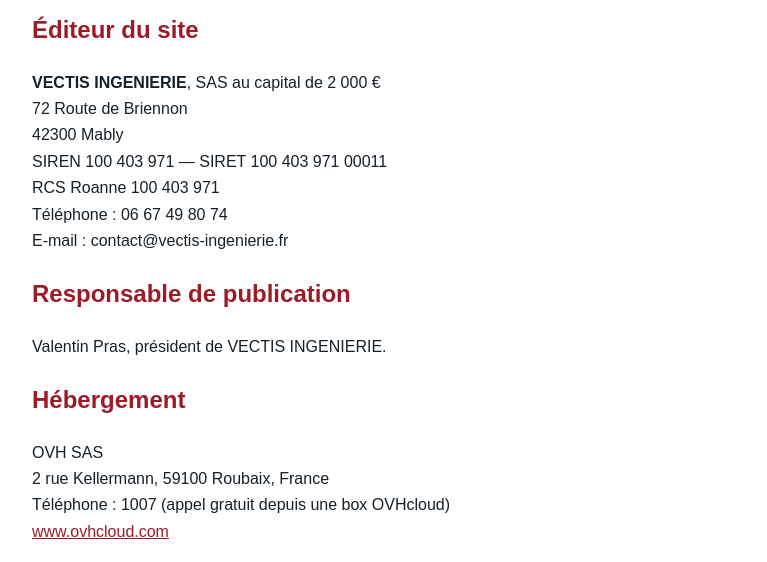
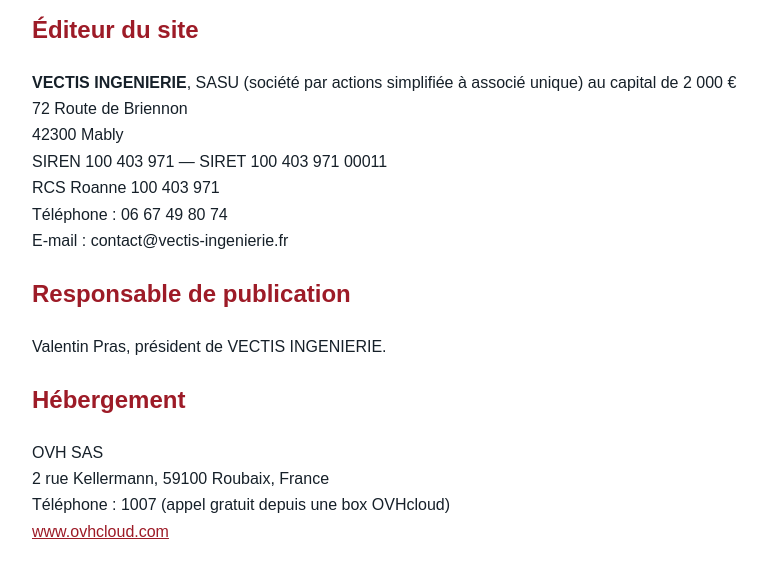
Before and after one commit to Saumureur/VECTIS-INGENIERIE-EXPO, a plain HTML site: page mentions-legales.html in a window 1280 px wide. Shown: the part 218-780 px from the top of the page, without its empty margins (183-950 px from the left). Drawn offline with Linux system fonts and the light colour scheme.

Commit message:
Corrige la forme juridique : SASU (associé unique) et non SAS, conformément au Kbis

```diff
--- a/mentions-legales.html
+++ b/mentions-legales.html
@@ -15,7 +15,7 @@
 <p><a href="index.html">← Retour au site</a></p>
 <h1>Mentions légales</h1>
 <h2>Éditeur du site</h2>
-<p><strong>VECTIS INGENIERIE</strong>, SAS au capital de 2 000 €<br>72 Route de Briennon<br>42300 Mably<br>SIREN 100 403 971 — SIRET 100 403 971 00011<br>RCS Roanne 100 403 971<br>Téléphone : 06 67 49 80 74<br>E-mail : contact@vectis-ingenierie.fr</p>
+<p><strong>VECTIS INGENIERIE</strong>, SASU (société par actions simplifiée à associé unique) au capital de 2 000 €<br>72 Route de Briennon<br>42300 Mably<br>SIREN 100 403 971 — SIRET 100 403 971 00011<br>RCS Roanne 100 403 971<br>Téléphone : 06 67 49 80 74<br>E-mail : contact@vectis-ingenierie.fr</p>
 <h2>Responsable de publication</h2><p>Valentin Pras, président de VECTIS INGENIERIE.</p>
 <h2>Hébergement</h2><p>OVH SAS<br>2 rue Kellermann, 59100 Roubaix, France<br>Téléphone : 1007 (appel gratuit depuis une box OVHcloud)<br><a href="https://www.ovhcloud.com" target="_blank" rel="noopener">www.ovhcloud.com</a></p>
 <h2>Propriété intellectuelle</h2><p>Les textes, éléments graphiques, logos et contenus présents sur ce site sont protégés. Toute reproduction non autorisée est interdite.</p>
```
